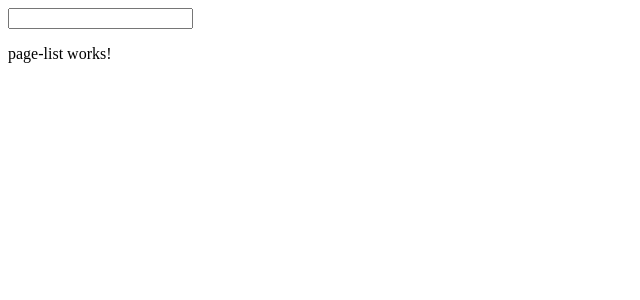
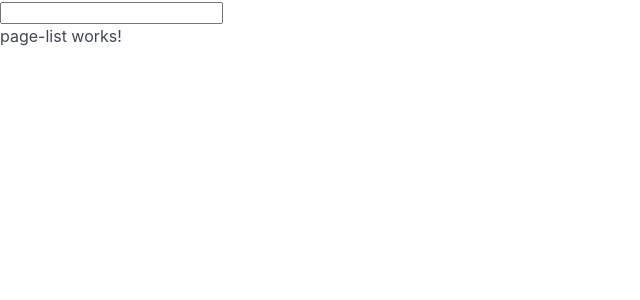
Before and after one commit to kagboton/wsearch, an Angular app: page / in a window 1280 px wide. Shown: the top 300 px of the page, without its empty margins (0-640 px from the left). Built offline with nearby package versions, Linux system fonts and the light colour scheme.

Commit message:
installed bulma css

```diff
--- a/package.json
+++ b/package.json
@@ -18,6 +18,7 @@
     "@angular/platform-browser": "^17.3.0",
     "@angular/platform-browser-dynamic": "^17.3.0",
     "@angular/router": "^17.3.0",
+    "bulma": "^1.0.1",
     "rxjs": "~7.8.0",
     "tslib": "^2.3.0",
     "zone.js": "~0.14.3"
--- a/src/styles.css
+++ b/src/styles.css
@@ -1 +1,2 @@
 /* You can add global styles to this file, and also import other style files */
+@import "bulma/css/bulma.css";
```
Also changed, not shown: 1 other file (tests, documents, lock files or other folders).
